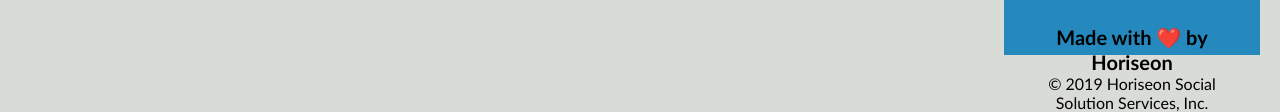
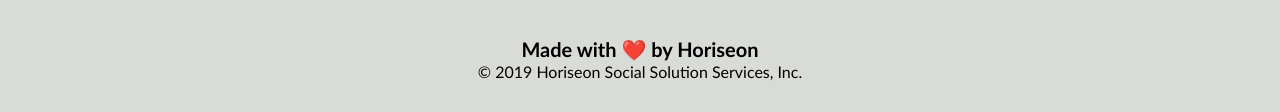
Before and after one commit to leggeamy/horiseon, a plain HTML site: page index.html in a window 1280 px wide. Shown: the part 1865-1977 px from the top of the page. After the commit the page ends 1946 px from the top, so only its background shows below. Drawn offline with Linux system fonts and the light colour scheme.

Commit message:
footer correction

```diff
--- a/assets/css/style.css
+++ b/assets/css/style.css
@@ -150,12 +150,12 @@ p {
 
 
 footer {
-    padding: 30px;
+    padding-top: 20px;
     font-family: 'Trebuchet MS', 'Lucida Sans Unicode', 'Lucida Grande', 'Lucida Sans', Arial, sans-serif;
     text-align: center;
     width: 100%;
     height: 50px;
-    clear: both;
+    margin: 0 auto;
     display: block;
 }
 
```
Also changed, not shown: index.html (+1 -1 lines).
